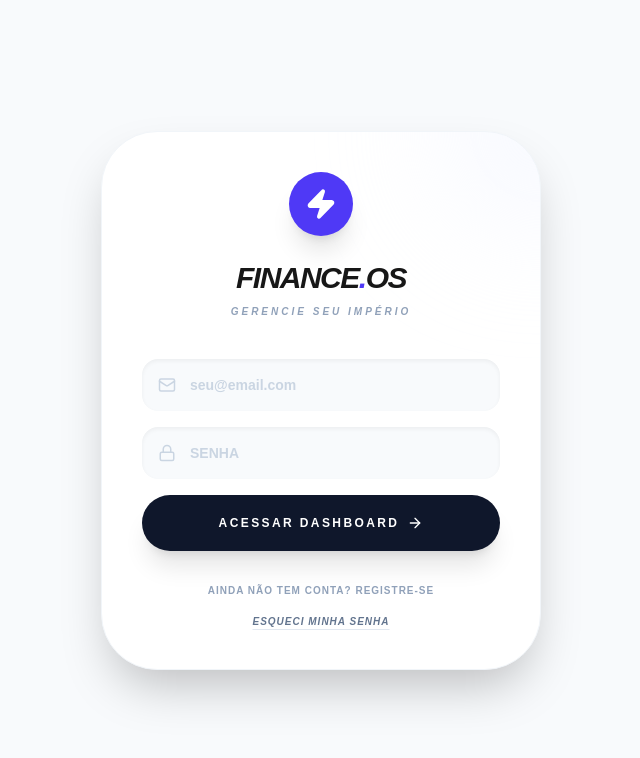
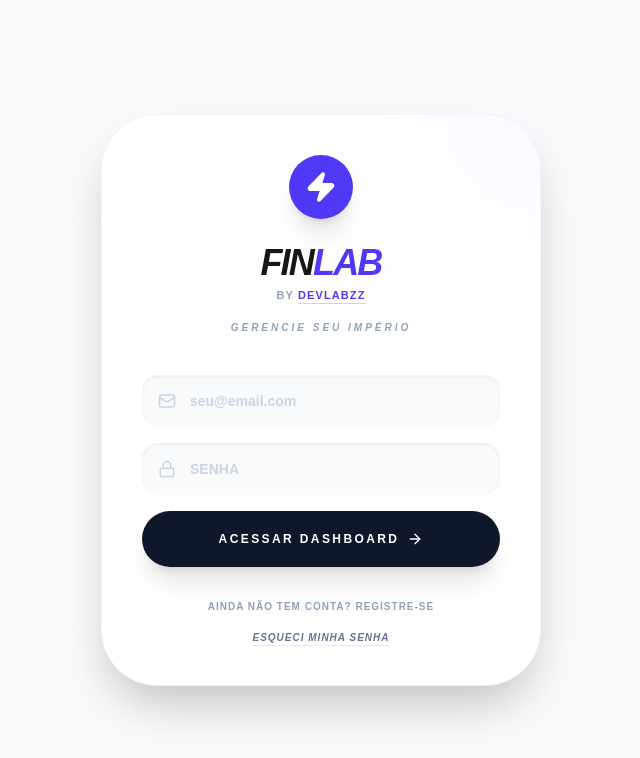
Before and after one commit to bp105140-dot/finance-os, a Next.js app: page /login in a window 1280 px wide. Shown: the top 758 px of the page, without its empty margins (319-959 px from the left). Built offline with nearby package versions, Linux system fonts and the light colour scheme; no server answers.

Commit message:
Update page.tsx

```diff
--- a/app/login/page.tsx
+++ b/app/login/page.tsx
@@ -11,6 +11,7 @@ import {
 } from "lucide-react";
 import { motion, AnimatePresence } from "framer-motion";
 
+// Componente de notificação (Toast)
 function Toast({
   message,
   type,
@@ -47,11 +48,13 @@ function Toast({
 }
 
 export default function Login() {
+  // Inicialização do cliente Supabase
   const supabase = createBrowserClient(
     process.env.NEXT_PUBLIC_SUPABASE_URL!,
     process.env.NEXT_PUBLIC_SUPABASE_ANON_KEY!
   );
 
+  // Estados do formulário
   const [email, setEmail] = useState("");
   const [password, setPassword] = useState("");
   const [loading, setLoading] = useState(false);
@@ -61,6 +64,7 @@ export default function Login() {
     type: "error" | "success";
   } | null>(null);
 
+  // Função para lidar com Login ou Registro
   const handleAuth = async (e: React.FormEvent) => {
     e.preventDefault();
     setLoading(true);
@@ -89,12 +93,12 @@ export default function Login() {
     setLoading(false);
   };
 
+  // Função para recuperação de senha
   const handleForgotPassword = async () => {
     if (!email) {
       setToast({ msg: "DIGITE SEU E-MAIL NO CAMPO ACIMA!", type: "error" });
       return;
     }
-    // Redireciona dinamicamente para onde o usuário estiver (Localhost ou Vercel)
     const { error } = await supabase.auth.resetPasswordForEmail(
       email.toLowerCase().trim(),
       {
@@ -128,11 +132,28 @@ export default function Login() {
           <Zap size={32} fill="currentColor" />
         </div>
 
+        {/* ÁREA DA MARCA ATUALIZADA */}
         <div className="text-center mb-10 relative z-10">
-          <h1 className="text-3xl font-black tracking-tighter italic uppercase">
-            Finance<span className="text-indigo-600">.</span>OS
+          {/* Novo Nome do Produto */}
+          <h1 className="text-4xl font-black tracking-tighter italic uppercase">
+            Fin<span className="text-indigo-600">Lab</span>
           </h1>
-          <p className="text-[10px] font-black text-slate-400 uppercase tracking-[0.3em] mt-2 italic">
+
+          {/* Assinatura da Empresa com Link */}
+          <p className="text-[11px] font-bold text-slate-400 mt-1 uppercase tracking-widest">
+            by{" "}
+            <a
+              href="https://devlabzz.com.br/"
+              target="_blank"
+              rel="noopener noreferrer"
+              className="text-indigo-600 hover:text-indigo-800 transition-colors underline decoration-indigo-200 underline-offset-4"
+            >
+              DevLabzz
+            </a>
+          </p>
+
+          {/* Slogan antigo mantido */}
+          <p className="text-[10px] font-black text-slate-400 uppercase tracking-[0.3em] mt-4 italic">
             {isRegistering ? "Crie sua conta agora" : "Gerencie seu império"}
           </p>
         </div>
@@ -196,7 +217,6 @@ export default function Login() {
               : "Ainda não tem conta? Registre-se"}
           </button>
 
-          {/* BOTÃO COM COR CORRIGIDA (SLATE-500) */}
           {!isRegistering && (
             <button
               type="button"
```
